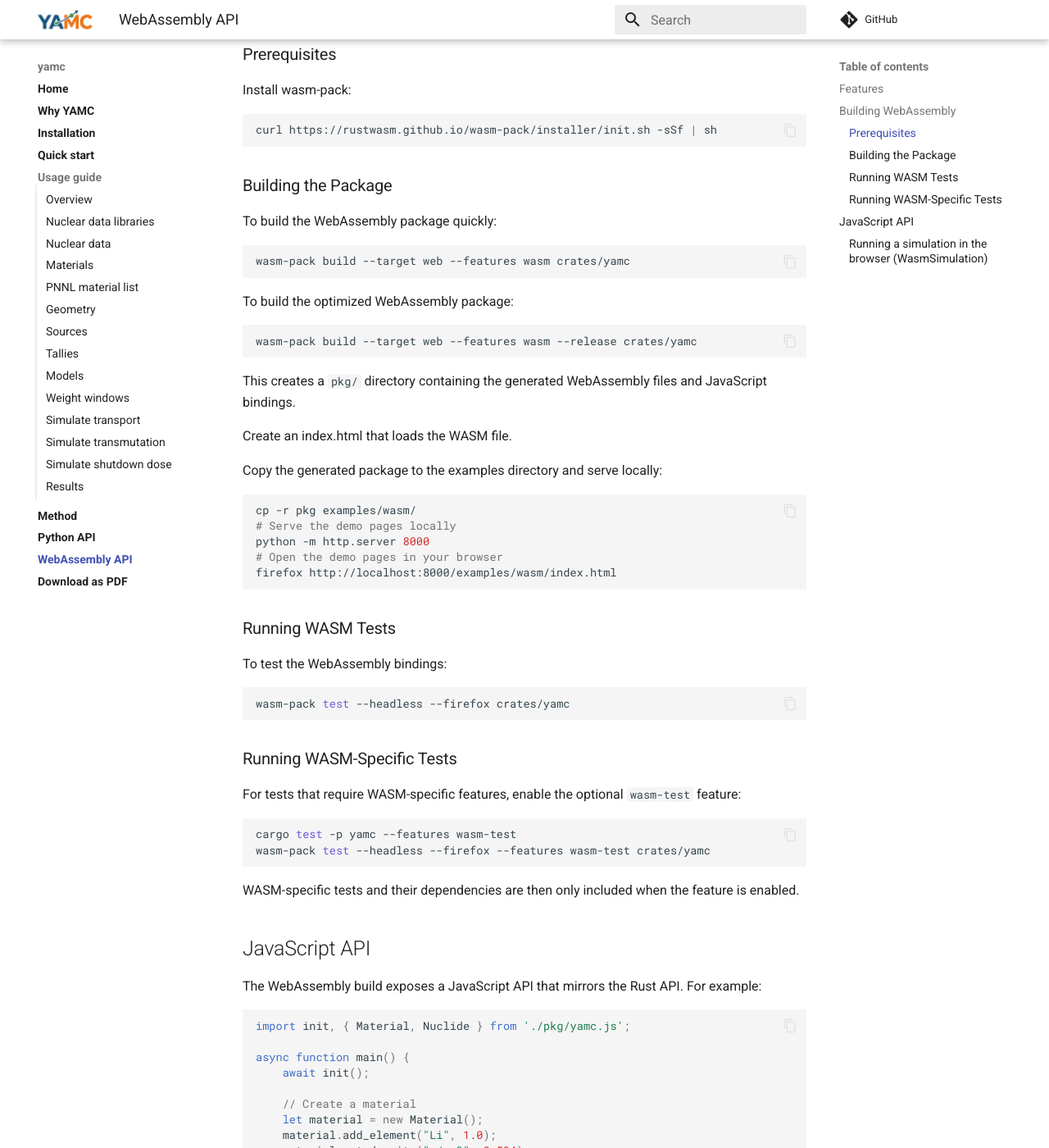
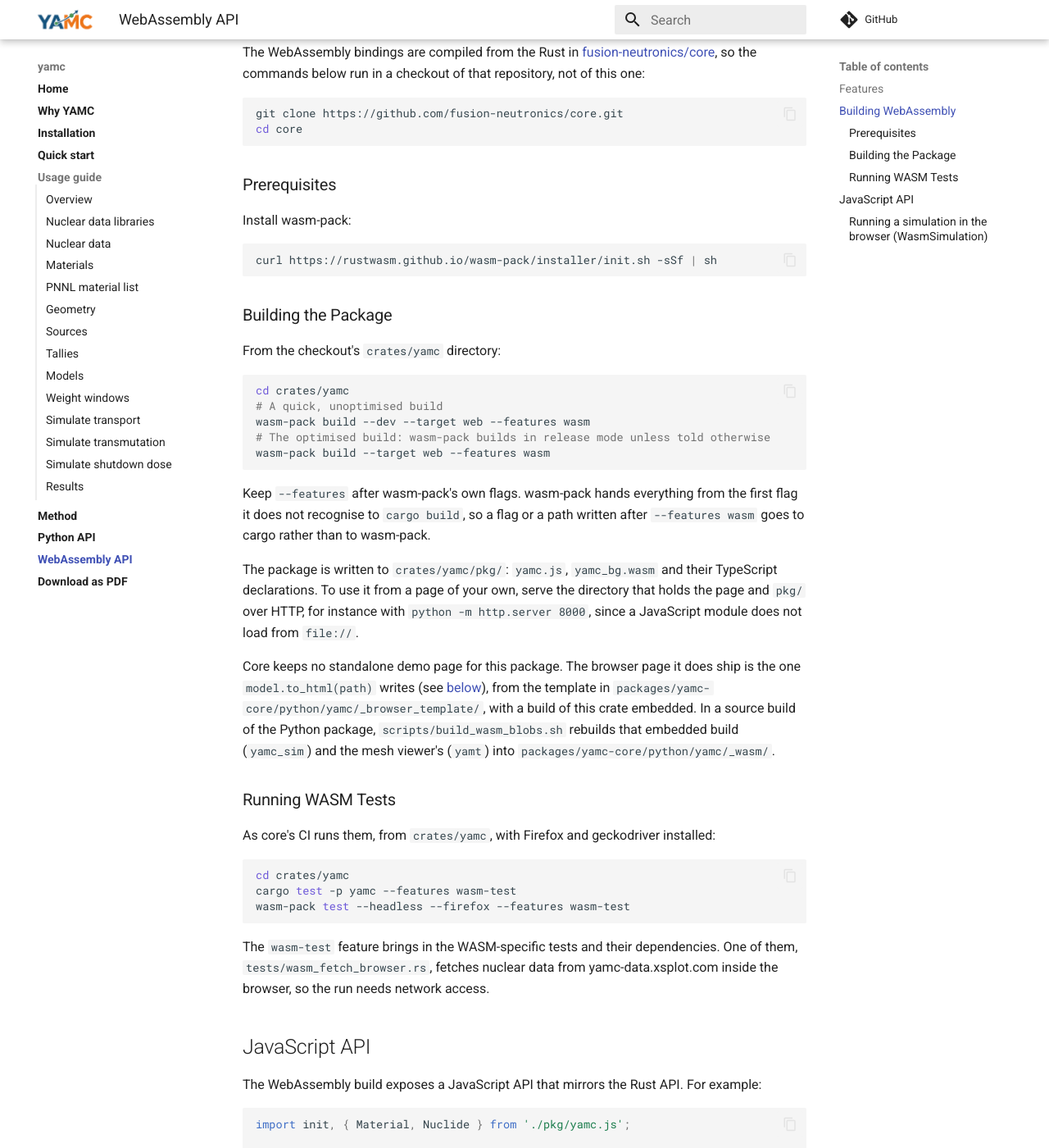
Before and after one commit to fusion-neutronics/yamc, an MkDocs documentation site: the page built from docs/webassembly_api.md, in a window 1280 px wide and 1400 px high, scrolled down 531 px. Shown: the whole window at 82% size. Built offline with MkDocs 1.6.1 and Material for MkDocs 9.7.7, drawn with Linux system fonts in a browser that asks for light colours; comment, search, counter and statistics services are not loaded.

Commit message:
Build the WebAssembly package from core, with commands that run
The WebAssembly page gave its build and test commands without saying they
need a fusion-neutronics/core checkout, and they failed there too:
`wasm-pack build --target web --features wasm crates/yamc` stops with
"missing field `package`", because wasm-pack passes everything after the
first flag it does not know (`--features`) to cargo, so the path never
reaches wasm-pack and it builds the workspace root. Its "quick" build was
the release build (wasm-pack's default), and `--release` changed nothing.
It then copied the package into `examples/wasm/`, which core does not have.

The section now clones core, builds from crates/yamc as core's CI and
scripts/build_wasm_blobs.sh do (`--dev` for the quick build, the default
for the optimised one), says where the package lands and how to serve it,
and points to what core does ship for the browser: the page
`model.to_html(path)` writes from the _browser_template, and
build_wasm_blobs.sh for the blobs embedded in it. The tests are the two
commands core's CI runs, from crates/yamc.

````diff
--- a/docs/webassembly_api.md
+++ b/docs/webassembly_api.md
@@ -16,6 +16,15 @@ material, plotting, and in-browser simulation paths described below.
 
 ## Building WebAssembly
 
+The WebAssembly bindings are compiled from the Rust in
+[fusion-neutronics/core](https://github.com/fusion-neutronics/core), so the
+commands below run in a checkout of that repository, not of this one:
+
+```bash
+git clone https://github.com/fusion-neutronics/core.git
+cd core
+```
+
 ### Prerequisites
 
 Install wasm-pack:
@@ -26,50 +35,48 @@ curl https://rustwasm.github.io/wasm-pack/installer/init.sh -sSf | sh
 
 ### Building the Package
 
-To build the WebAssembly package quickly:
+From the checkout's `crates/yamc` directory:
 
 ```bash
-wasm-pack build --target web --features wasm crates/yamc
+cd crates/yamc
+# A quick, unoptimised build
+wasm-pack build --dev --target web --features wasm
+# The optimised build: wasm-pack builds in release mode unless told otherwise
+wasm-pack build --target web --features wasm
 ```
 
-To build the optimized WebAssembly package:
+Keep `--features` after wasm-pack's own flags. wasm-pack hands everything from
+the first flag it does not recognise to `cargo build`, so a flag or a path
+written after `--features wasm` goes to cargo rather than to wasm-pack.
 
-```bash
-wasm-pack build --target web --features wasm --release crates/yamc
-```
+The package is written to `crates/yamc/pkg/`: `yamc.js`, `yamc_bg.wasm` and
+their TypeScript declarations. To use it from a page of your own, serve the
+directory that holds the page and `pkg/` over HTTP, for instance with
+`python -m http.server 8000`, since a JavaScript module does not load from
+`file://`.
 
-This creates a `pkg/` directory containing the generated WebAssembly files and JavaScript bindings.
-
-Create an index.html that loads the WASM file.
-
-Copy the generated package to the examples directory and serve locally:
-
-```bash
-cp -r pkg examples/wasm/
-# Serve the demo pages locally
-python -m http.server 8000
-# Open the demo pages in your browser
-firefox http://localhost:8000/examples/wasm/index.html
-```
+Core keeps no standalone demo page for this package. The browser page it does
+ship is the one `model.to_html(path)` writes (see
+[below](#running-a-simulation-in-the-browser-wasmsimulation)), from the
+template in `packages/yamc-core/python/yamc/_browser_template/`, with a build
+of this crate embedded. In a source build of the Python package,
+`scripts/build_wasm_blobs.sh` rebuilds that embedded build (`yamc_sim`) and the
+mesh viewer's (`yamt`) into `packages/yamc-core/python/yamc/_wasm/`.
 
 ### Running WASM Tests
 
-To test the WebAssembly bindings:
+As core's CI runs them, from `crates/yamc`, with Firefox and geckodriver
+installed:
 
 ```bash
-wasm-pack test --headless --firefox crates/yamc
+cd crates/yamc
+cargo test -p yamc --features wasm-test
+wasm-pack test --headless --firefox --features wasm-test
 ```
 
-### Running WASM-Specific Tests
-
-For tests that require WASM-specific features, enable the optional `wasm-test` feature:
-
-```bash
-cargo test -p yamc --features wasm-test
-wasm-pack test --headless --firefox --features wasm-test crates/yamc
-```
-
-WASM-specific tests and their dependencies are then only included when the feature is enabled.
+The `wasm-test` feature brings in the WASM-specific tests and their
+dependencies. One of them, `tests/wasm_fetch_browser.rs`, fetches nuclear data
+from yamc-data.xsplot.com inside the browser, so the run needs network access.
 
 
 ## JavaScript API
````
